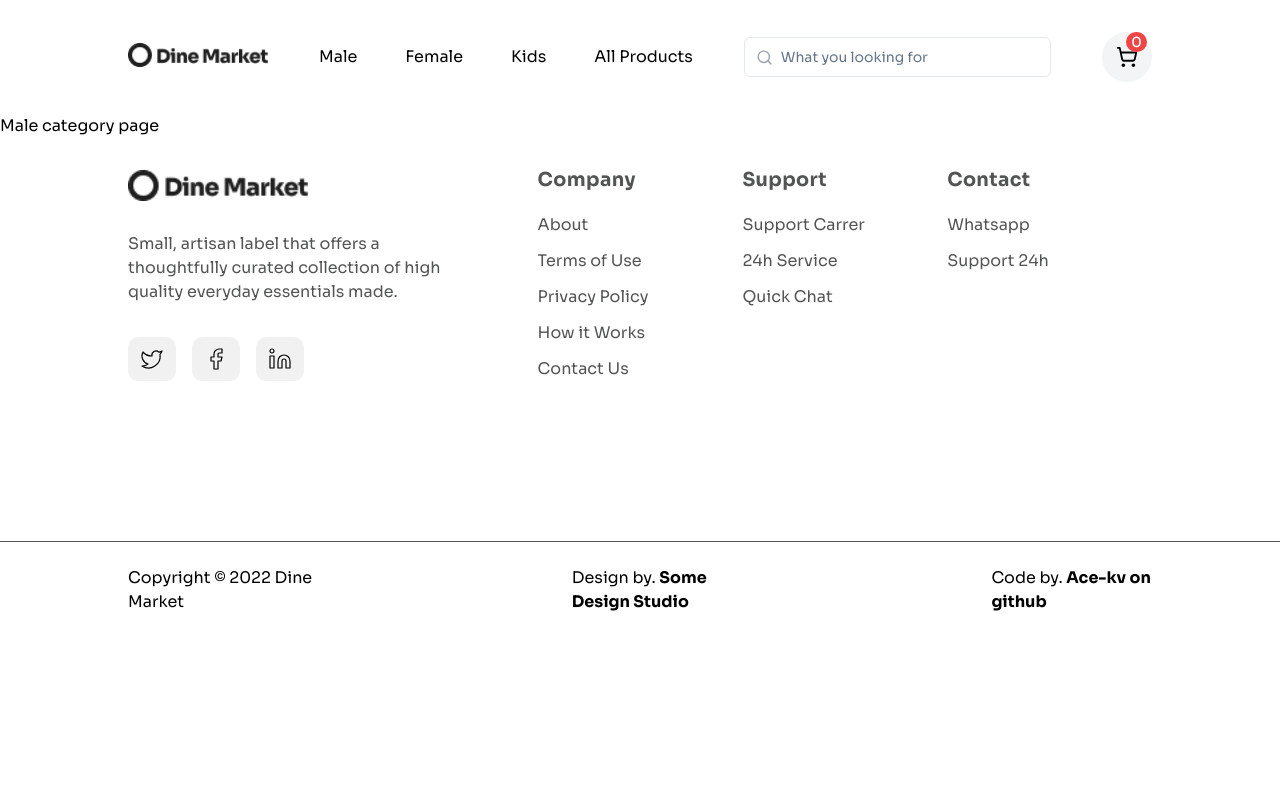
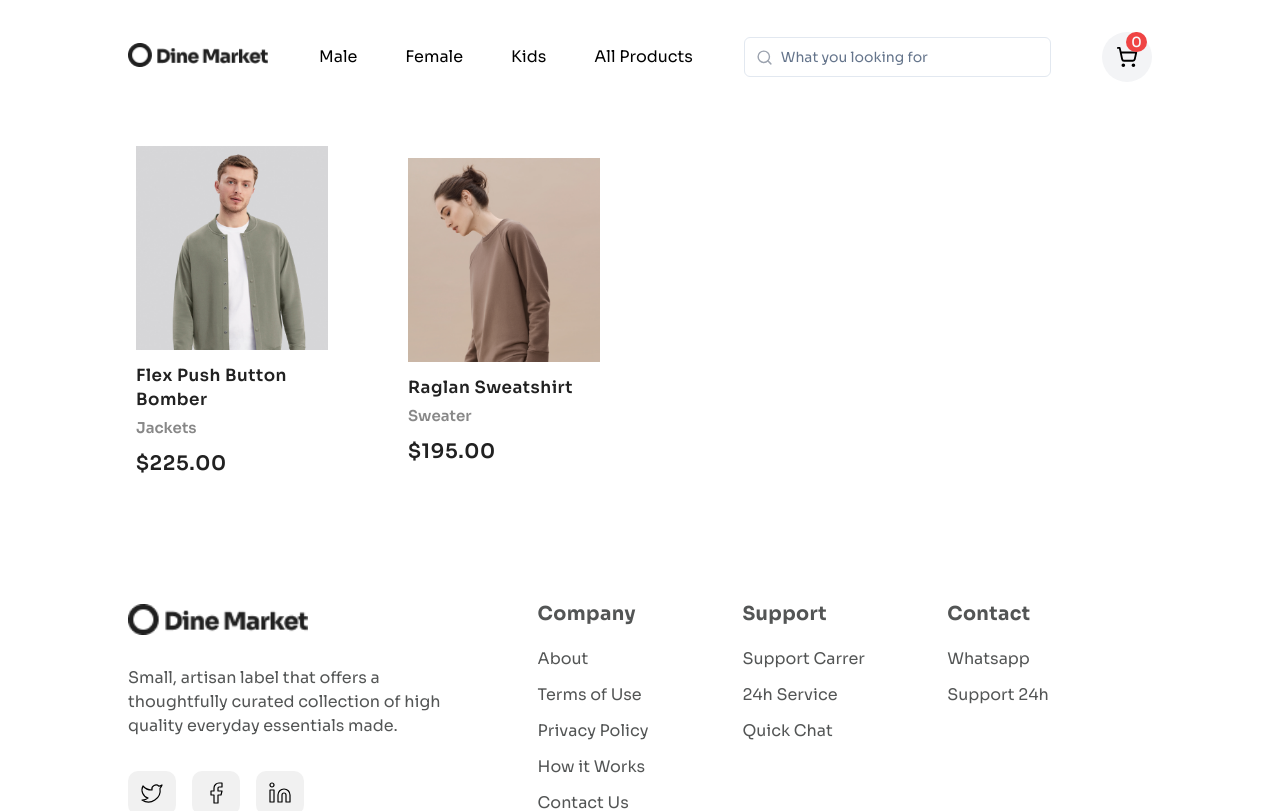
Before and after one commit to Ace-kv/ecom-website, a Next.js app: page /male in a window 1280 px wide. Shown: the top 811 px of the page. Built offline with nearby package versions, Linux system fonts and the light colour scheme.

Commit message:
changed the format of db.json, added styles.css for (categories), made a new all-product-card component, imported styles.css in every component under components dir, renamed product-showcase component to product-card

```diff
--- a/data/db.json
+++ b/data/db.json
@@ -1,20 +1,33 @@
 {
-    "products": [
+    "products": {
+        "male": [
             {
-            "id": "product-1",
+                "id": "male-product-1",
                 "name": "Flex Push Button Bomber",
-            "category": "Jackets",
+                "tag": "Jackets",
                 "gender": "Male",
                 "price": "$225.00",
                 "img_URL": "/images/male-1.png"
             },
             {
-            "id": "product-2",
+                "id": "male-product-2",
                 "name": "Raglan Sweatshirt",
-            "category": "Sweater",
+                "tag": "Sweater",
                 "gender": "Male",
                 "price": "$195.00",
                 "img_URL": "/images/male-2.png"
             }
+        ],
+        "female": [
+            {
+
+            }
+        ],
+        "kids": [
+            {
+
+            }
         ]
     }
+
+}
--- a/src/app/(categories)/male/page.tsx
+++ b/src/app/(categories)/male/page.tsx
@@ -1,6 +1,21 @@
+import "@/app/(categories)/styles.css"
+import AllProductCard from "@/components/all-product-card"
+import data from "../../../../data/db.json"
+
 const MalePage =() => {
+    const products = data.products.male
+
     return (
-        <div>Male category page</div>
+        <main>
+            <div className="all-products-container">
+                {products.map((item) => (
+                    <AllProductCard
+                        product={item}
+                        key={item.id}
+                    />
+                ))}
+            </div>
+        </main>
     )
 }
 
--- /dev/null
+++ b/src/app/(categories)/products/page.tsx
@@ -0,0 +1,7 @@
+const AllProductsPage =() => {
+    return (
+        <div>All Products page</div>
+    )
+}
+
+export default AllProductsPage
--- /dev/null
+++ b/src/app/(categories)/styles.css
@@ -0,0 +1,11 @@
+@tailwind base;
+@tailwind components;
+@tailwind utilities;
+
+@layer components {
+
+  /* MALE CATEOGORY */
+  .all-products-container {
+    @apply grid grid-cols-4 justify-between items-center gap-20 m-8 md:mx-16 xl:my-8 xl:mx-[8.5rem]
+  }
+}
--- a/src/app/page.tsx
+++ b/src/app/page.tsx
@@ -1,7 +1,7 @@
 import Link from "next/link"
 import { ShoppingCart } from "lucide-react"
 import Image from "next/image"
-import ProductShowcaseItem from "@/components/product-showcase"
+import ProductCard from "@/components/product-card"
 import data from '../../data/db.json'
 import { Input } from "@/components/ui/input"
 import Header from "@/components/header"
@@ -131,9 +131,9 @@ const Home = () => {
             <h2 className="text-[32px] font-bold tracking-wide leading-10">Check What We Have</h2>
           </div>
           <div className="product-showcase">
-            <ProductShowcaseItem product={data.products[0]} />
-            <ProductShowcaseItem product={data.products[1]} />
-            <ProductShowcaseItem product={data.products[0]} />
+            <ProductCard product={data.products.male[0]}/>
+            <ProductCard product={data.products.male[1]} />
+            <ProductCard product={data.products.male[0]} />
           </div>
         </section>
 
--- /dev/null
+++ b/src/components/all-product-card.tsx
@@ -0,0 +1,34 @@
+import '@/components/styles.css'
+import Link from "next/link"
+import Image from "next/image"
+
+const AllProductCard = ({product}: {
+    product: {
+        id: string,
+        name: string,
+        tag: string,
+        gender: string,
+        price: string,
+        img_URL: string
+    }
+}) => {
+    return (
+        <div className='mb-8'>
+            <Link href={'/'}>
+                <div className="all-product-card">
+                    <Image
+                        src={product.img_URL}
+                        alt=""
+                        width={280}
+                        height={200}
+                    />
+                    <p className="all-product-name">{product.name}</p>
+                    <p className="all-product-tag">{product.tag}</p>
+                    <p className="all-product-price">{product.price}</p>
+                </div>
+            </Link>
+        </div>
+    )
+}
+
+export default AllProductCard
--- a/src/components/footer.tsx
+++ b/src/components/footer.tsx
@@ -1,3 +1,4 @@
+import '@/components/styles.css'
 import Link from "next/link"
 import Image from "next/image"
 import { Twitter, Facebook, Linkedin } from "lucide-react"
--- a/src/components/styles.css
+++ b/src/components/styles.css
@@ -29,7 +29,7 @@
     @apply absolute w-[21px] h-[20px] text-sm top-0 left-6 bg-red-500 rounded-full
   }
 
-  /* PRODUCT SHOWCASE */
+  /* PRODUCT CARD */
   .product-card {
     @apply flex flex-col justify-center items-center xl:items-start py-8 transition ease-in-out hover:scale-110 duration-500
   }
@@ -44,6 +44,27 @@
 
   .product-name, .product-price {
     @apply font-semibold text-[#212121] leading-6
+  }
+
+  /* ALL PRODUCT CARD */
+  .all-product-card {
+    @apply flex flex-col justify-center items-center xl:items-start py-8
+  }
+
+  .all-product-name {
+    @apply text-[1.05rem] mt-3.5
+  }
+
+  .all-product-tag {
+    @apply text-[#888] text-[15px] font-semibold leading-4 mt-2
+  }
+
+  .all-product-price {
+    @apply text-xl mt-4
+  }
+
+  .all-product-name, .all-product-price {
+    @apply font-semibold text-[#212121] leading-6 tracking-[0.03em]
   }
 
   /* FOOTER*/
```
Also changed, not shown: src/components/product-card.tsx (renamed from src/components/product-showcase.tsx, +4 -3 lines). Lines whose indentation alone changed are shown as unchanged.
